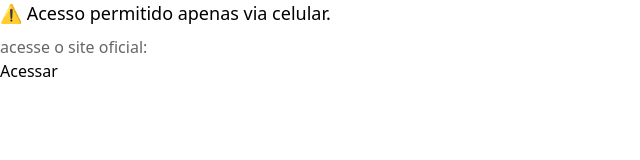
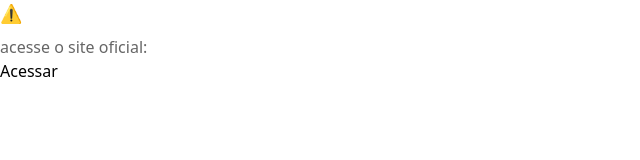
Before and after one commit to weidilabruna-art/cashnopix, a plain HTML site: page index.html in a window 1280 px wide. Shown: the whole page, without its empty margins (0-640 px from the left). Drawn offline with Linux system fonts and the light colour scheme; no server answers.

Commit message:
Update index.html

```diff
--- a/index.html
+++ b/index.html
@@ -97,7 +97,7 @@
       // Mostra bloco com link para Google (mantém bloqueios ativos)
       document.body.innerHTML = ''
         + '<div class="desktop-block">'
-        + '<div style="font-size:18px;">⚠️ Acesso permitido apenas via celular.</div>'
+        + '<div style="font-size:18px;">⚠️</div>'
         + '<div style="margin-top:8px;color:#666;">acesse o site oficial:</div>'
         + '<a class="btn" href="https://www.google.com/" target="_blank" rel="noopener noreferrer">Acessar</a>'
         + '</div>';
```
